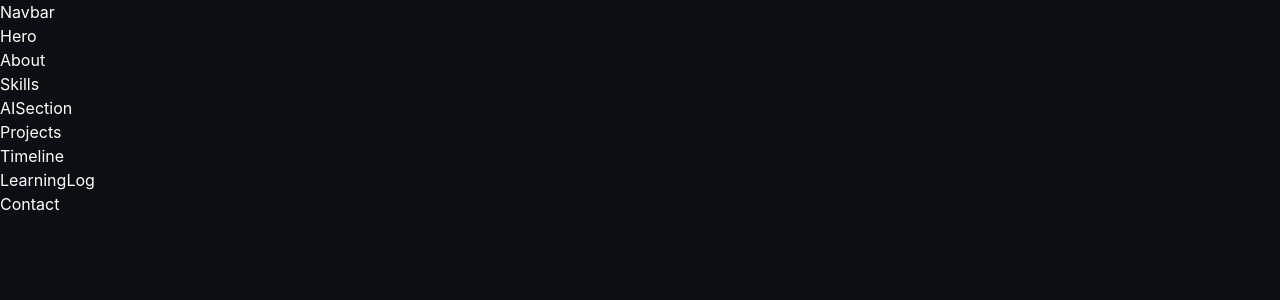
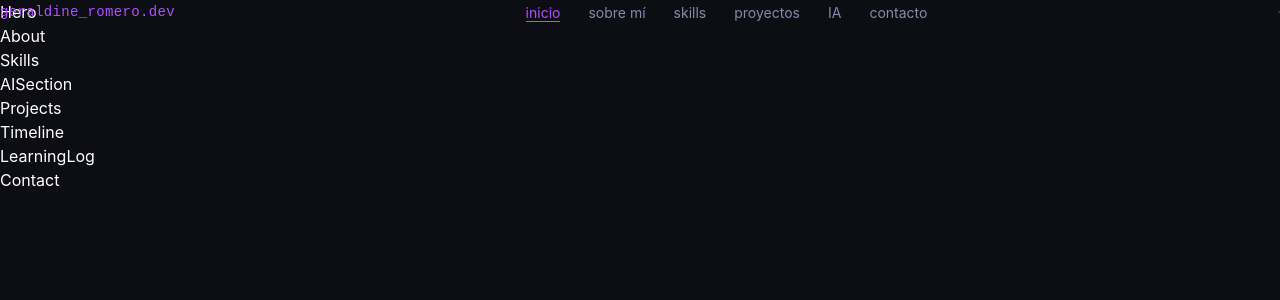
Before and after one commit to GeraldineRomer/mi-portafolio, a React (Vite) app: page / in a window 1280 px wide. Shown: the top 300 px of the page. Built offline with nearby package versions, Linux system fonts and the light colour scheme.

Commit message:
feat: creación navbar + animaciones

```diff
--- a/src/components/Navbar.jsx
+++ b/src/components/Navbar.jsx
@@ -1,3 +1,70 @@
+import { useState, useEffect } from "react"
+import { personalInfo } from "../data/portfolioData"
+import NavLink from "./ui/NavLink"
+import CVButton from "./ui/CVButton"
+
+// Datos del navbar
+const navLinks = [
+    {label: "inicio", href: "#inicio"},
+    {label: "sobre mí", href: "#sobre-mi"},
+    {label: "skills", href: "#skills"},
+    {label: "proyectos", href: "#proyectos"},
+    {label: "IA", href: "#ia"},
+    {label: "contacto", href: "#contacto"},
+]
+
 export default function Navbar() {
-    return <div>Navbar</div>
+    const [scrolled, setScrolled] = useState(false)
+    const [activeLink, setActiveLink] = useState("inicio")
+
+    // Glassmorphism al hacer scroll, se queda estático después de 50px
+    useEffect(() => {
+        const onScroll = () => setScrolled(window.scrollY > 50)
+        window.addEventListener('scroll', onScroll)
+        return () => window.removeEventListener('scroll', onScroll)
+    }, [])
+
+    // Nombre formateado como logo: geraldine_romero.dev
+    const logoText = personalInfo.name
+        .toLowerCase()
+        .replace(' ', '_') + '.dev'
+
+    return (
+        <nav
+            className={`
+                fixed top-0 left-0 right-0 z-50
+                flex items-center justify-between
+                px-8 py-3.5
+                transition-all duration-300
+                ${scrolled
+                ? 'bg-[#0d0d14]/85 backdrop-blur-md border-b border-[#B14EFF]/15'
+                : 'bg-transparent border-b border-transparent'
+                }
+            `}
+        >
+            {/* Logo */}
+            <a
+                href="#inicio"
+                className="font-mono text-sm font-medium text-[#B14EFF] tracking-wide"
+            >
+                {logoText}
+            </a>
+
+            {/* Links */}
+            <ul className="flex items-center gap-7 list-none">
+                {navLinks.map((link) => (
+                <NavLink
+                    key={link.href}
+                    label={link.label}
+                    href={link.href}
+                    isActive={activeLink === link.label}
+                    onClick={() => setActiveLink(link.label)}
+                />
+                ))}
+            </ul>
+
+            {/* Botón CV */}
+            <CVButton />
+        </nav>
+    )
 }
--- /dev/null
+++ b/src/components/ui/CVButton.jsx
@@ -0,0 +1,17 @@
+export default function CVButton() {
+    return (
+        <button
+            href="/cv.pdf"
+            target="_blank"
+            rel="noreferrer"
+            className="
+                font-mono text-xs font-medium
+                text-[#B14EFF] border border-[#B14EFF]/40
+                bg-[#B14EFF]/5 hover:bg-[#B14EFF]/15
+                rounded-md px-4 py-1.5
+                transition-colors duration-200
+            "
+        >
+        </button>
+    )
+}
--- /dev/null
+++ b/src/components/ui/NavLink.jsx
@@ -0,0 +1,19 @@
+export default function NavLink({ label, href, isActive, onClick }) {
+    return (
+        <li>
+            <a
+                href={href}
+                onClick={onClick}
+                className={`
+                    text-sm transition-colors duration-200 pb-0.5 border-b
+                    ${isActive
+                        ? 'text-[#B14EFF] border-[#B14EFF]'
+                        : 'text-[#8888aa] border-transparent hover:text-white'
+                    }
+                `}
+            >
+                {label}
+            </a>
+        </li>
+    )
+}
```
